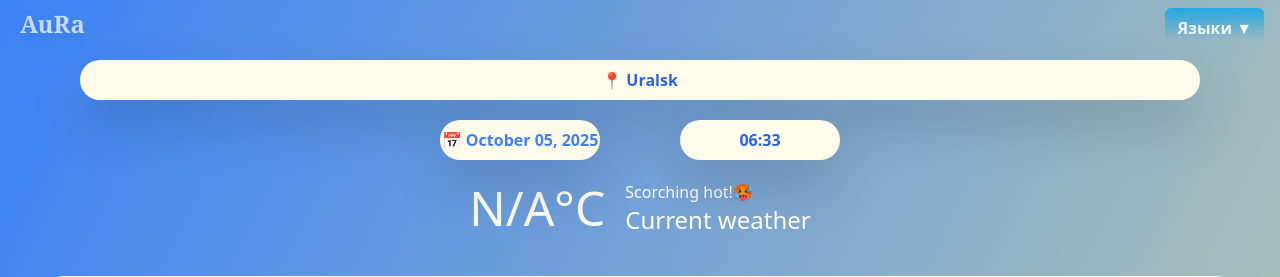
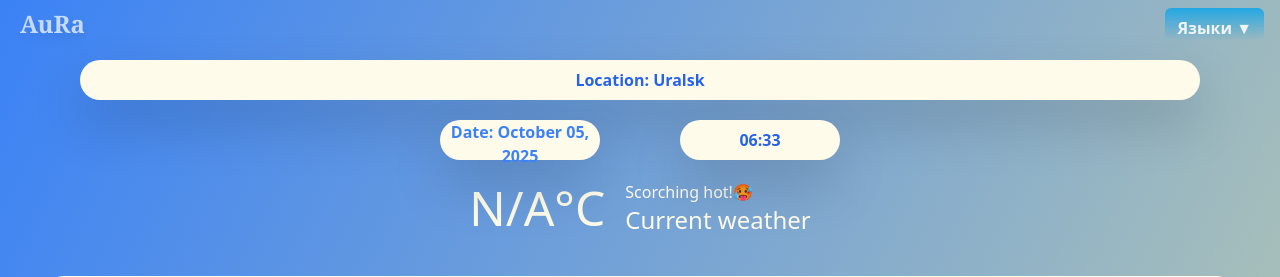
Before and after one commit to kometa-star/AuRa, a Flask app: page / in a window 1280 px wide. Shown: the top 277 px of the page. Run offline with Flask 3, Linux system fonts and the light colour scheme; data that the repository does not hold is empty; some libraries are stand-ins or nearby versions.

Commit message:
Update index.html

```diff
--- a/templates/index.html
+++ b/templates/index.html
@@ -4,7 +4,7 @@
     <meta charset="UTF-8" />
     <meta http-equiv="X-UA-Compatible" content="IE=edge" />
     <meta name="viewport" content="width=device-width, initial-scale=1.0" />
-    <title>Document</title>
+    <title>AuRa</title>
     <script src="//unpkg.com/alpinejs" defer></script>
     <script src="https://cdn.jsdelivr.net/npm/chart.js"></script>
     <script src="https://cdn.tailwindcss.com"></script>
@@ -35,7 +35,7 @@
     </div>
       </div>
       <div class="grid-rows-1 justify-evenly flex place" x-data="{ showCityInput: false }">
-        <button @click="showCityInput = !showCityInput" class=" mx-20 my-5 w-full rounded-3xl bg-amber-50 h-10 text-center font-bold text-blue-600 transition hover:bg-sky-100 drop-shadow-2xl ease-in-out hover:scale-110">📍 {{ city }}</button>
+        <button @click="showCityInput = !showCityInput" class=" mx-20 my-5 w-full rounded-3xl bg-amber-50 h-10 text-center font-bold text-blue-600 transition hover:bg-sky-100 drop-shadow-2xl ease-in-out hover:scale-110">Location: {{ city }}</button>
         <div x-show="showCityInput" @click.away="showCityInput = false" class="absolute top-32 left-1/2 transform -translate-x-1/2 bg-white p-4 rounded-lg shadow-xl z-50">
           <form method="POST" action="/update_location">
             <input type="text" name="city" placeholder="Enter city name" class="border border-gray-300 rounded px-3 py-2 mr-2" required>
@@ -44,7 +44,7 @@
         </div>
       </div>
       <div class="flex w-full grid-rows-2 font-semibold pb-5 content-center place-content-center gap-20" x-data="{ showDateInput: false }">
-        <button @click="showDateInput = !showDateInput" class="w-40 h-10 rounded-full font-semibold bg-amber-50 text-blue-500 transition hover:bg-amber-200 drop-shadow-2xl ease-in-out hover:scale-110">📅 {{ current_date }}</button>
+        <button @click="showDateInput = !showDateInput" class="w-40 h-10 rounded-full font-semibold bg-amber-50 text-blue-500 transition hover:bg-amber-200 drop-shadow-2xl ease-in-out hover:scale-110">Date: {{ current_date }}</button>
         <div x-show="showDateInput" @click.away="showDateInput = false" class="absolute top-40 left-1/2 transform -translate-x-1/2 bg-white p-4 rounded-lg shadow-xl z-50">
           <form method="POST" action="/update_date">
             <input type="date" name="date" class="border border-gray-300 rounded px-3 py-2 mr-2" required>
```
